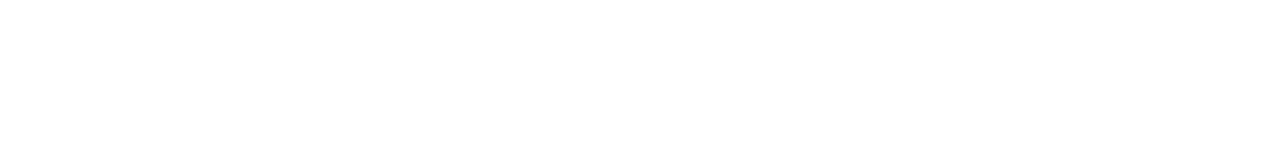
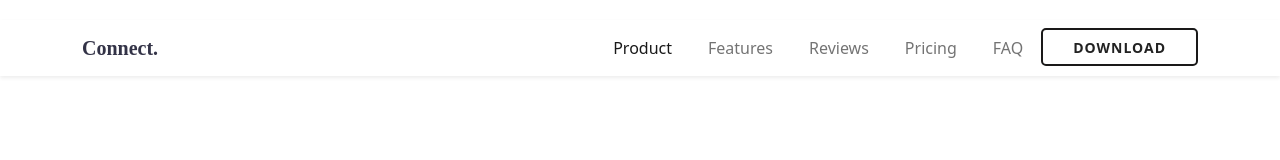
Before and after one commit to ZiyoWorld/Bootstrap_portfolio, a plain HTML site: page index.html in a window 1280 px wide. Drawn offline with nearby package versions, Linux system fonts and the light colour scheme.

Commit message:
navbar-tayyor

```diff
--- a/css/main.css
+++ b/css/main.css
@@ -0,0 +1,49 @@
+*{
+    margin: 0;
+    padding: 0;
+    box-sizing: border-box;
+}
+.navbar-brand{
+    font-family: 'Montserrat';
+    font-size: 18px;
+    font-weight: 600;
+    letter-spacing: 0px;
+    color: #333347 !important;
+    vertical-align: middle;
+}
+.navbar{
+    margin: 20px 0;
+}
+.navbar-nav .nav-item .nav-link{
+    color: #363636;
+    margin: 0 10px;
+    font-size: 16px;
+}
+.btn-download{
+    height: 38px;
+    padding: 0 30px;
+    text-align: center;
+    font-size: 14px;
+    font-weight: 600;
+    line-height: 36px;
+    letter-spacing: 1px;
+    text-transform: uppercase;
+    cursor: pointer;
+    background-color: transparent;
+    background: transparent;
+    color: #222222;
+    border: 2px solid #1a1919 !important;
+    border-radius: 5px;
+    box-sizing: border-box;
+    transition: 0.2s;
+}
+.btn-download:focus{
+    background: #21bf73;
+    color: #FFFFFF;
+    border: 1px solid #21bf73 !important;
+}
+.btn-download:hover{
+    background: #21bf73;
+    color: #FFFFFF;
+    border: 1px solid #21bf73 !important;
+}
--- a/index.html
+++ b/index.html
@@ -4,11 +4,43 @@
     <meta charset="UTF-8">
     <meta http-equiv="X-UA-Compatible" content="IE=edge">
     <meta name="viewport" content="width=device-width, initial-scale=1.0">
+    <link rel="stylesheet" href="./css/main.css">
     <title>Portfolio | Bootstrap </title>
     <link href="https://cdn.jsdelivr.net/npm/bootstrap@5.0.2/dist/css/bootstrap.min.css" rel="stylesheet" integrity="sha384-EVSTQN3/azprG1Anm3QDgpJLIm9Nao0Yz1ztcQTwFspd3yD65VohhpuuCOmLASjC" crossorigin="anonymous">
 </head>
 <body>
     <!--Navigation Menu-->
+    <nav class="navbar navbar-expand-lg navbar-light shadow-sm bg-white fixed-top">
+        <div class="container" >
+          <a class="navbar-brand" href="#">Connect.</a>
+          <button class="navbar-toggler" type="button" data-bs-toggle="collapse" data-bs-target="#navbarScroll" aria-controls="navbarScroll" aria-expanded="false" aria-label="Toggle navigation">
+            <span class="navbar-toggler-icon"></span>
+          </button>
+          <div class="collapse navbar-collapse show justify-content-end" id="navbarScroll">
+                <ul class="navbar-nav ml-auto text-center navbar-right">
+                    <li class="nav-item">
+                      <a class="nav-link active" aria-current="page" href="#">Product</a>
+                    </li>
+                    <li class="nav-item">
+                      <a class="nav-link " href="#">Features</a>
+                    </li>
+                    <li class="nav-item">
+                      <a class="nav-link" href="#">Reviews</a>
+                    </li>
+                    <li class="nav-item">
+                        <a class="nav-link" href="#">Pricing</a>
+                    </li>
+                    <li class="nav-item">
+                        <a href="#" class="nav-link">FAQ</a>
+                    </li>
+                    <li class="nav-item">
+                        <button class="btn-download">DOWNLOAD</button>
+                    </li>
+                </ul>
+          </div>
+        </div>
+      </nav>
+    <!--!Navigation Menu-->
 
 
 
```
